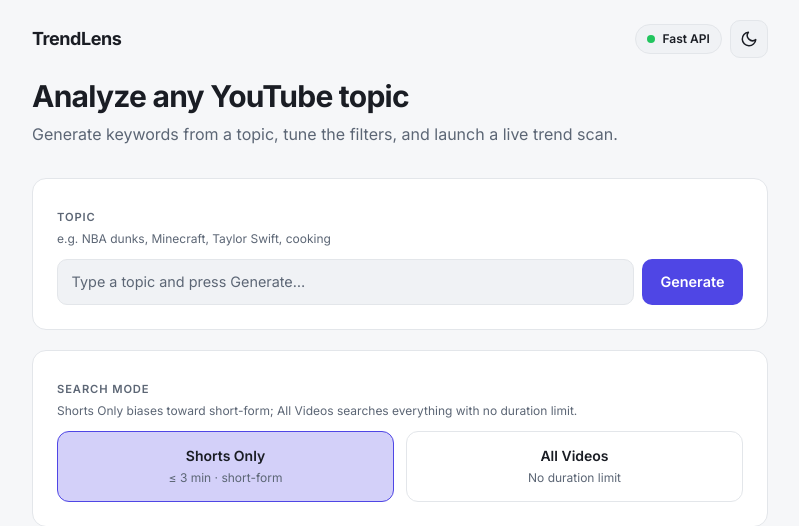
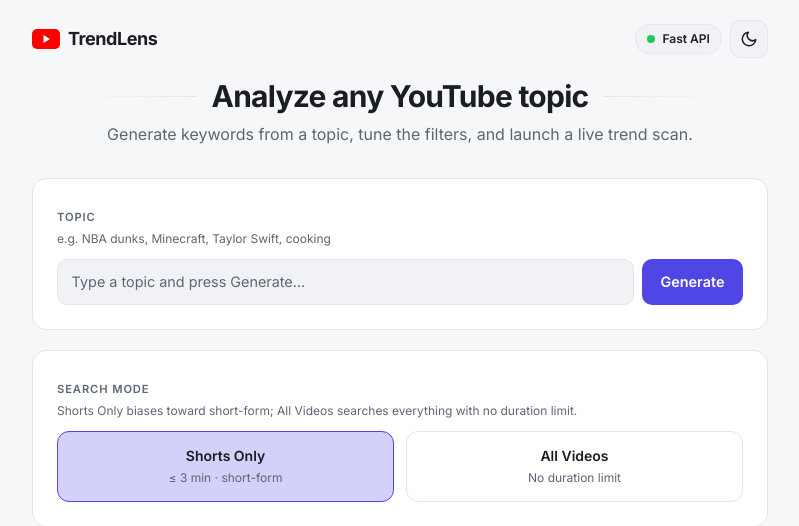
Before and after one commit to macit1/youtube-trends-analyzer, a Flask app: page / in a window 1280 px wide. Shown: the top 526 px of the page, without its empty margins (240-1039 px from the left). Run offline with Flask 3, Linux system fonts and the light colour scheme; some libraries are stand-ins or nearby versions.

Commit message:
Design polish: red gradient hashtags, YouTube emblem, flanked headers
- Hashtag chips now shade from a deeper red (most-used) to light red
  (least-used) via an HSL-lightness gradient driven by each tag's frequency.
- Add a small red YouTube play-button emblem next to the TrendLens wordmark
  in the nav on both pages.
- Center the page headings with soft fading rules on each side.

Co-Authored-By: Claude Fable 5 <noreply@anthropic.com>

```diff
--- a/shorts_analyzer/templates/index.html
+++ b/shorts_analyzer/templates/index.html
@@ -58,6 +58,10 @@
     html.light .overlay{background:rgba(246,247,249,.92)}
     .spinner{width:42px;height:42px;border-radius:50%;border:3px solid var(--border);border-top-color:var(--accent);animation:spin .8s linear infinite}
     @keyframes spin{to{transform:rotate(360deg)}}
+    .flank{display:flex;align-items:center;justify-content:center;gap:1rem}
+    .flank::before,.flank::after{content:"";height:1px;flex:1;max-width:120px}
+    .flank::before{background:linear-gradient(to right,transparent,var(--border))}
+    .flank::after{background:linear-gradient(to left,transparent,var(--border))}
   </style>
 </head>
 <body class="min-h-screen">
@@ -70,7 +74,10 @@
   </div>
 
   <nav class="mx-auto flex max-w-3xl items-center justify-between px-4 py-5">
-    <span class="text-lg font-bold tracking-tight">TrendLens</span>
+    <span class="flex items-center gap-2 text-lg font-bold tracking-tight">
+      <svg width="28" height="20" viewBox="0 0 28 20" aria-hidden="true"><rect width="28" height="20" rx="5" fill="#FF0000"/><path d="M11.5 6l6.5 4-6.5 4z" fill="#fff"/></svg>
+      TrendLens
+    </span>
     <div class="flex items-center gap-2">
       {% if api_active %}
       <span class="badge"><span class="dot" style="background:#22c55e"></span> Fast API</span>
@@ -85,8 +92,8 @@
   </nav>
 
   <main class="mx-auto max-w-3xl px-4 pb-16">
-    <header class="mb-8">
-      <h1 class="text-3xl font-bold tracking-tight">Analyze any YouTube topic</h1>
+    <header class="mb-8 text-center">
+      <h1 class="flank text-3xl font-bold tracking-tight">Analyze any YouTube topic</h1>
       <p class="mt-2 muted">Generate keywords from a topic, tune the filters, and launch a live trend scan.</p>
     </header>
 
```
Also changed, not shown: shorts_analyzer/report_generator.py (+8 -1 lines), shorts_analyzer/templates/dashboard.html (+12 -4 lines).
